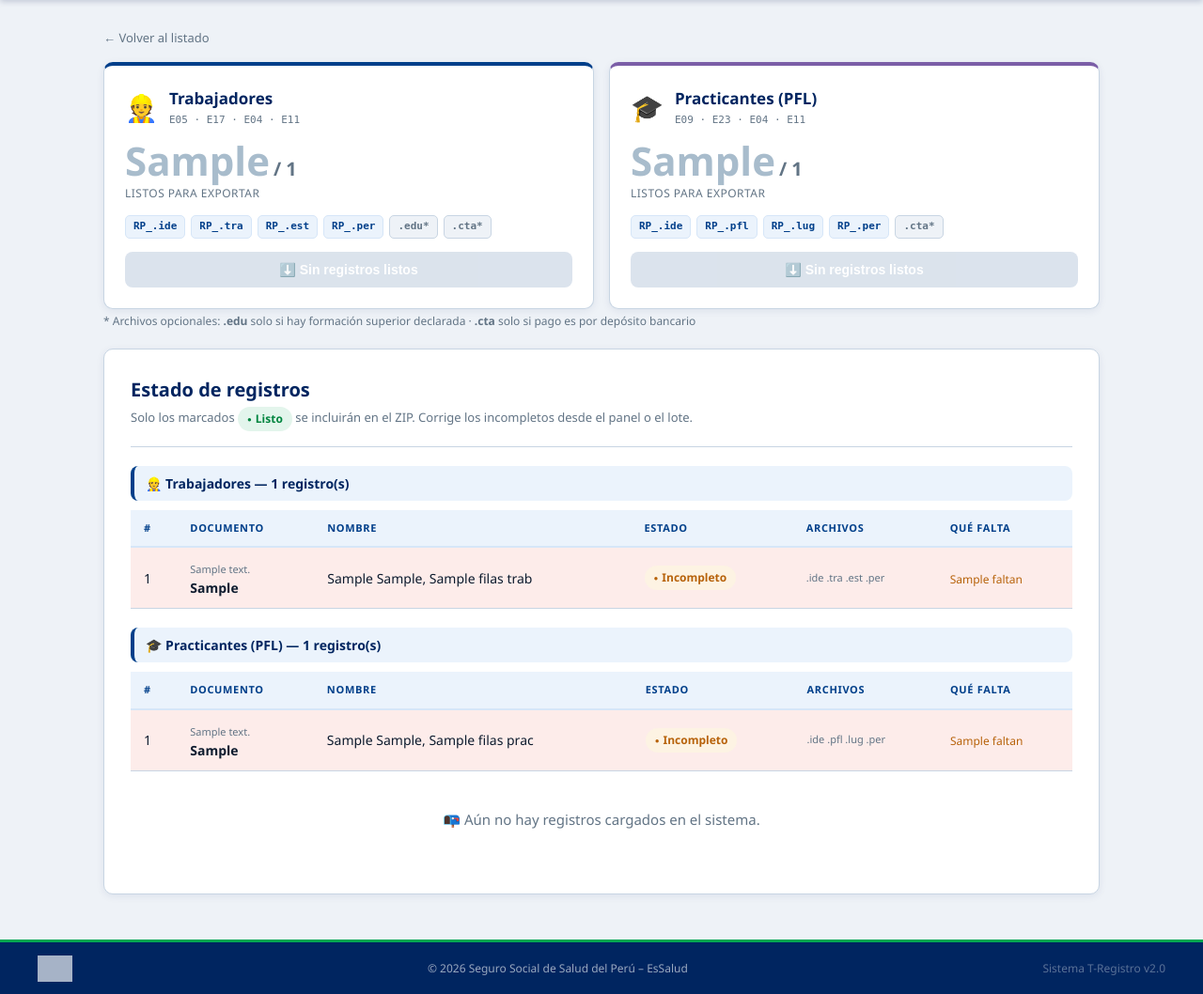
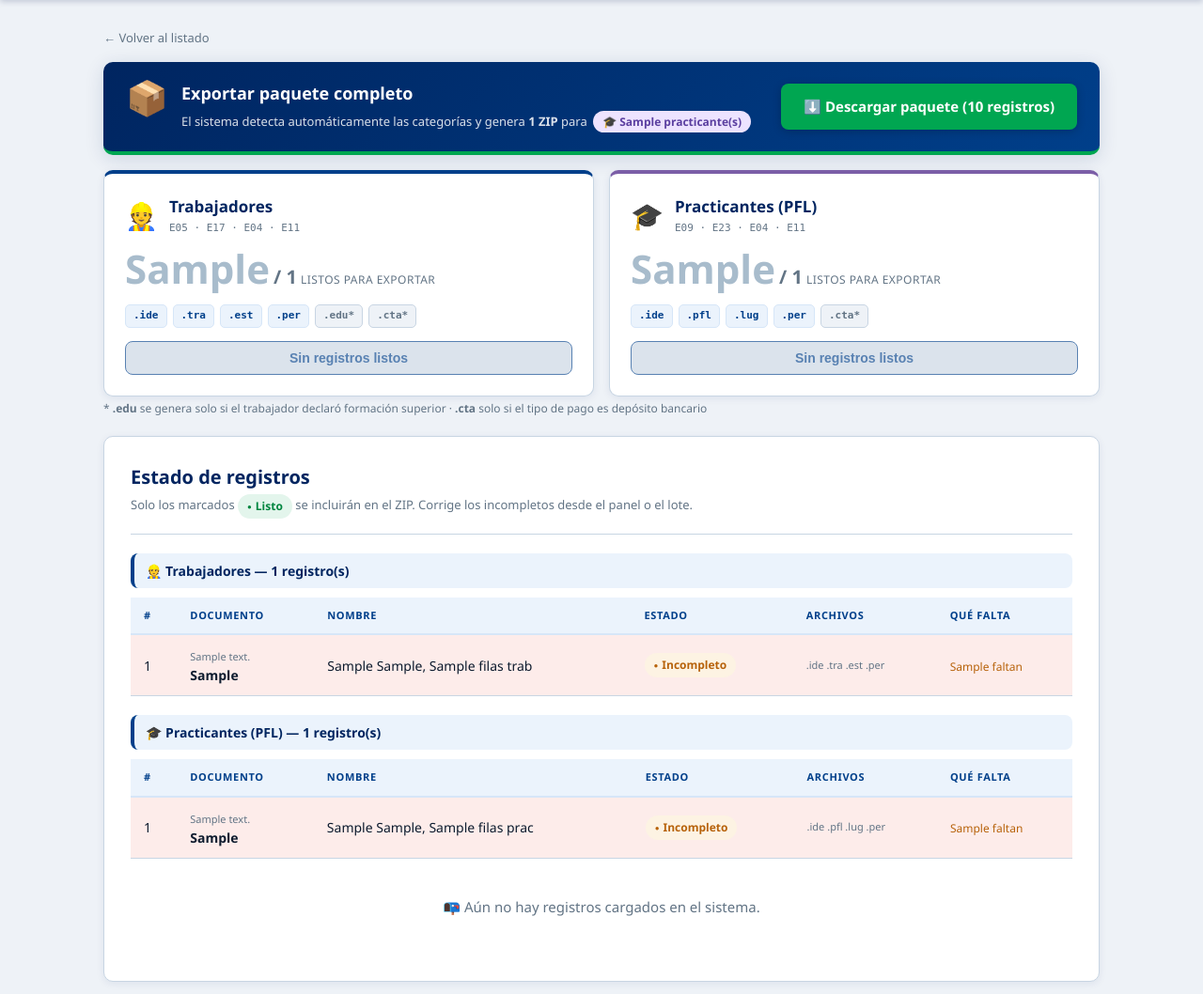
Before and after one commit to keyvigl/essalud-tregistro, a FastAPI app: template app/templates/panel_verificar.html in a window 1280 px wide. Shown: the part 122-1180 px from the top of the page at 94% size. Run offline with FastAPI, Linux system fonts and the light colour scheme; the template is opened without the code that fills it: most values are stand-ins (such as "Sample title", 1, 10 or a date in 2020); some libraries are stand-ins or nearby versions; grey boxes are pictures that could not be loaded.

Commit message:
Auto-deteccion de categorias: paquete completo con un clic
generate.py: generar_paquete() detecta categorias automaticamente
main.py: /panel/generar/paquete genera ZIP maestro con sub-ZIPs
panel_verificar: banner principal con chips de categorias detectadas

Co-Authored-By: Claude Sonnet 4.6 <noreply@anthropic.com>

```diff
--- a/app/main.py
+++ b/app/main.py
@@ -407,17 +407,45 @@ def eliminar_todo(request: Request, session: Session = Depends(get_session)):
     return JSONResponse({"ok": True, "eliminados": len(activos)})
 
 
-# ── Generar ZIP por categoría ─────────────────────────────────────────────────
-# Cada categoría genera su propio ZIP con los archivos que le corresponden:
-#   Trabajador  → .ide  .tra  .est  .per  [.edu]  [.cta]
-#   Practicante → .ide  .pfl  .lug  .per  [.cta]
-# Importarlos por separado en el PVS evita errores cruzados entre categorías.
+# ── Exportar: paquete automático (detecta categorías) ────────────────────────
+@app.get("/panel/generar/paquete")
+def generar_paquete(request: Request, session: Session = Depends(get_session)):
+    """Genera un ZIP maestro que contiene un sub-ZIP por cada categoría detectada.
+    No requiere que el usuario indique qué hay dentro — lo detecta automáticamente."""
+    if not _authed(request):
+        return _login_redirect()
+
+    listos = session.exec(
+        select(Trabajador).where(
+            Trabajador.estado.in_([COMPLETADO, EXPORTADO]),
+            Trabajador.eliminado == False,
+        )
+    ).all()
+    if not listos:
+        return RedirectResponse("/panel/verificar", status_code=303)
+
+    data, nombres_generados = generate.generar_paquete(listos)
+    ahora = datetime.utcnow()
+    nombre_paquete = f"T-REGISTRO_PAQUETE_RP_{config.RUC_EMPLEADOR}.zip"
+    for t in listos:
+        t.estado = EXPORTADO
+        t.actualizado_en = ahora
+        session.add(t)
+        auditar(session, t.id, t.numero_documento, "exportar",
+                f"Paquete: {nombre_paquete} → {', '.join(nombres_generados)}")
+    session.commit()
+    return Response(content=data, media_type="application/zip",
+                    headers={"Content-Disposition": f'attachment; filename="{nombre_paquete}"'})
+
+
+# ── Exportar: ZIP individual por categoría (cuando solo hay una) ──────────────
 @app.get("/panel/generar/zip/{categoria}")
-def generar(categoria: str, request: Request, session: Session = Depends(get_session)):
+def generar_zip_categoria(categoria: str, request: Request,
+                          session: Session = Depends(get_session)):
     if not _authed(request):
         return _login_redirect()
     if categoria not in (CAT_TRABAJADOR, CAT_PRACTICANTE):
-        return _panel_redirect()
+        return RedirectResponse("/panel/verificar", status_code=303)
 
     listos = session.exec(
         select(Trabajador).where(
--- a/app/static/style.css
+++ b/app/static/style.css
@@ -338,6 +338,33 @@ input[type="checkbox"] { width: auto; height: auto; }
 .login-card label { margin-bottom: 16px; }
 .login-footer { text-align: center; margin-top: 20px; font-size: 12px; color: var(--txt-muted); }
 
+/* ── Banner de paquete completo ── */
+.paquete-banner {
+  display: flex; align-items: center; justify-content: space-between; gap: 20px;
+  background: linear-gradient(135deg, var(--azul-dark) 0%, var(--azul) 100%);
+  border-radius: var(--radius); padding: 20px 24px; margin-bottom: 16px;
+  box-shadow: var(--shadow-lg); flex-wrap: wrap;
+  border-bottom: 4px solid var(--verde-vivo);
+}
+.paquete-info { display: flex; align-items: flex-start; gap: 14px; flex: 1; min-width: 280px; }
+.paquete-icon { font-size: 36px; line-height: 1; flex-shrink: 0; }
+.paquete-title { font-weight: 800; font-size: 18px; color: #fff; margin-bottom: 5px; }
+.paquete-desc { font-size: 13px; color: rgba(255,255,255,.85); line-height: 1.6; }
+.paquete-hint { font-size: 12px; color: rgba(255,255,255,.6); margin-top: 6px; }
+.paquete-hint::before { content: "💡 "; }
+.cat-chip {
+  display: inline-block; border-radius: 20px; padding: 2px 10px;
+  font-size: 12px; font-weight: 700; margin: 0 3px;
+}
+.cat-chip.cat-trab { background: var(--azul-light); color: var(--azul-dark); }
+.cat-chip.cat-prac  { background: #EDE3FF; color: #5B3FA0; }
+.btn-paquete {
+  background: var(--verde-vivo); font-size: 15px; padding: 13px 24px;
+  flex-shrink: 0; box-shadow: 0 2px 10px rgba(0,0,0,.2);
+  white-space: nowrap;
+}
+.btn-paquete:hover { background: var(--verde); }
+
 /* ── Exportación por categoría (panel_verificar) ── */
 .export-grid {
   display: grid; grid-template-columns: 1fr 1fr; gap: 16px; margin-bottom: 8px;
--- a/app/templates/panel_verificar.html
+++ b/app/templates/panel_verificar.html
@@ -21,8 +21,44 @@
 
 <a class="back-link" href="/panel">← Volver al listado</a>
 
+{% set listos_total = listos_trab + listos_prac %}
+
 {# ═══════════════════════════════════════════════════════════════════
-   RESUMEN DE EXPORTACIÓN — dos ZIPs independientes
+   BOTÓN PRINCIPAL — exportar paquete completo (auto-detección)
+   ═══════════════════════════════════════════════════════════════════ #}
+{% if listos_total > 0 %}
+<div class="paquete-banner">
+  <div class="paquete-info">
+    <div class="paquete-icon">📦</div>
+    <div>
+      <div class="paquete-title">Exportar paquete completo</div>
+      <div class="paquete-desc">
+        El sistema detecta automáticamente las categorías y genera
+        {% if listos_trab > 0 and listos_prac > 0 %}
+          <b>2 ZIPs</b> independientes dentro de un paquete:
+          <span class="cat-chip cat-trab">👷 {{ listos_trab }} trabajador(es)</span>
+          <span class="cat-chip cat-prac">🎓 {{ listos_prac }} practicante(s)</span>
+        {% elif listos_trab > 0 %}
+          <b>1 ZIP</b> para <span class="cat-chip cat-trab">👷 {{ listos_trab }} trabajador(es)</span>
+        {% else %}
+          <b>1 ZIP</b> para <span class="cat-chip cat-prac">🎓 {{ listos_prac }} practicante(s)</span>
+        {% endif %}
+      </div>
+      {% if listos_trab > 0 and listos_prac > 0 %}
+      <div class="paquete-hint">
+        Extrae el paquete → sube cada ZIP al PVS de SUNAT por separado
+      </div>
+      {% endif %}
+    </div>
+  </div>
+  <a class="btn btn-paquete" href="/panel/generar/paquete">
+    ⬇️ Descargar paquete ({{ listos_total }} registros)
+  </a>
+</div>
+{% endif %}
+
+{# ═══════════════════════════════════════════════════════════════════
+   BLOQUES DETALLE — exportación individual por categoría
    ═══════════════════════════════════════════════════════════════════ #}
 <div class="export-grid">
 
@@ -36,29 +72,27 @@
       </div>
     </div>
     <div class="export-counters">
-      <div>
       <span class="exp-num {% if listos_trab == total_trab and total_trab > 0 %}exp-ok{% elif listos_trab > 0 %}exp-warn{% else %}exp-zero{% endif %}">{{ listos_trab }}</span>
       <span class="exp-denom">/ {{ total_trab }}</span>
       <div class="exp-label">listos para exportar</div>
     </div>
-    </div>
     <div class="export-files">
-      <span class="file-tag">RP_{{ config.RUC_EMPLEADOR }}.ide</span>
-      <span class="file-tag">RP_{{ config.RUC_EMPLEADOR }}.tra</span>
-      <span class="file-tag">RP_{{ config.RUC_EMPLEADOR }}.est</span>
-      <span class="file-tag">RP_{{ config.RUC_EMPLEADOR }}.per</span>
+      <span class="file-tag">.ide</span>
+      <span class="file-tag">.tra</span>
+      <span class="file-tag">.est</span>
+      <span class="file-tag">.per</span>
       <span class="file-tag file-opt">.edu*</span>
       <span class="file-tag file-opt">.cta*</span>
     </div>
     {% if listos_trab > 0 %}
-    <a class="btn export-btn" href="/panel/generar/zip/trabajador">
-      ⬇️ Exportar ZIP Trabajadores ({{ listos_trab }})
+    <a class="btn btn-sec export-btn" href="/panel/generar/zip/trabajador">
+      ⬇️ Solo trabajadores ({{ listos_trab }})
     </a>
     {% else %}
-    <button class="btn export-btn" disabled>⬇️ Sin registros listos</button>
+    <button class="btn btn-sec export-btn" disabled>Sin registros listos</button>
     {% endif %}
     {% if total_trab > listos_trab %}
-    <div class="export-warn">⚠️ {{ total_trab - listos_trab }} incompleto(s) — no se incluirán</div>
+    <div class="export-warn">⚠️ {{ total_trab - listos_trab }} incompleto(s) no se incluirán</div>
     {% endif %}
   </div>
 
@@ -72,33 +106,34 @@
       </div>
     </div>
     <div class="export-counters">
-      <div>
       <span class="exp-num {% if listos_prac == total_prac and total_prac > 0 %}exp-ok{% elif listos_prac > 0 %}exp-warn{% else %}exp-zero{% endif %}">{{ listos_prac }}</span>
       <span class="exp-denom">/ {{ total_prac }}</span>
       <div class="exp-label">listos para exportar</div>
     </div>
-    </div>
     <div class="export-files">
-      <span class="file-tag">RP_{{ config.RUC_EMPLEADOR }}.ide</span>
-      <span class="file-tag">RP_{{ config.RUC_EMPLEADOR }}.pfl</span>
-      <span class="file-tag">RP_{{ config.RUC_EMPLEADOR }}.lug</span>
-      <span class="file-tag">RP_{{ config.RUC_EMPLEADOR }}.per</span>
+      <span class="file-tag">.ide</span>
+      <span class="file-tag">.pfl</span>
+      <span class="file-tag">.lug</span>
+      <span class="file-tag">.per</span>
       <span class="file-tag file-opt">.cta*</span>
     </div>
     {% if listos_prac > 0 %}
-    <a class="btn export-btn" href="/panel/generar/zip/practicante">
-      ⬇️ Exportar ZIP Practicantes ({{ listos_prac }})
+    <a class="btn btn-sec export-btn" href="/panel/generar/zip/practicante">
+      ⬇️ Solo practicantes ({{ listos_prac }})
     </a>
     {% else %}
-    <button class="btn export-btn" disabled>⬇️ Sin registros listos</button>
+    <button class="btn btn-sec export-btn" disabled>Sin registros listos</button>
     {% endif %}
     {% if total_prac > listos_prac %}
-    <div class="export-warn">⚠️ {{ total_prac - listos_prac }} incompleto(s) — no se incluirán</div>
+    <div class="export-warn">⚠️ {{ total_prac - listos_prac }} incompleto(s) no se incluirán</div>
     {% endif %}
   </div>
 
 </div>
-<p class="muted" style="margin:-4px 0 20px;font-size:12px">* Archivos opcionales: <b>.edu</b> solo si hay formación superior declarada · <b>.cta</b> solo si pago es por depósito bancario</p>
+<p class="muted" style="margin:-4px 0 20px;font-size:12px">
+  * <b>.edu</b> se genera solo si el trabajador declaró formación superior ·
+    <b>.cta</b> solo si el tipo de pago es depósito bancario
+</p>
 
 {# ═══════════════════════════════════════════════════════════════════
    TABLA DE DETALLE — trabajadores primero, luego practicantes
```
Also changed, not shown: app/generate.py (+36 -3 lines). Lines whose indentation alone changed are shown as unchanged.
